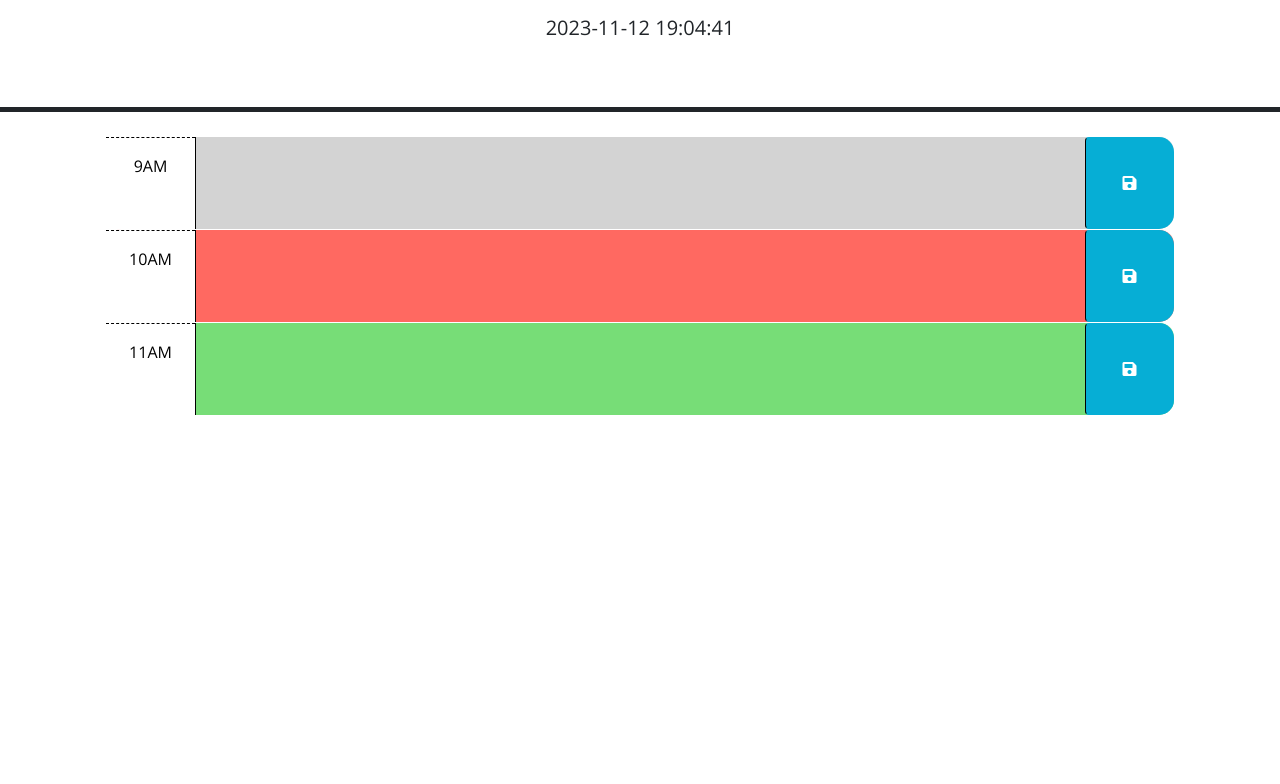
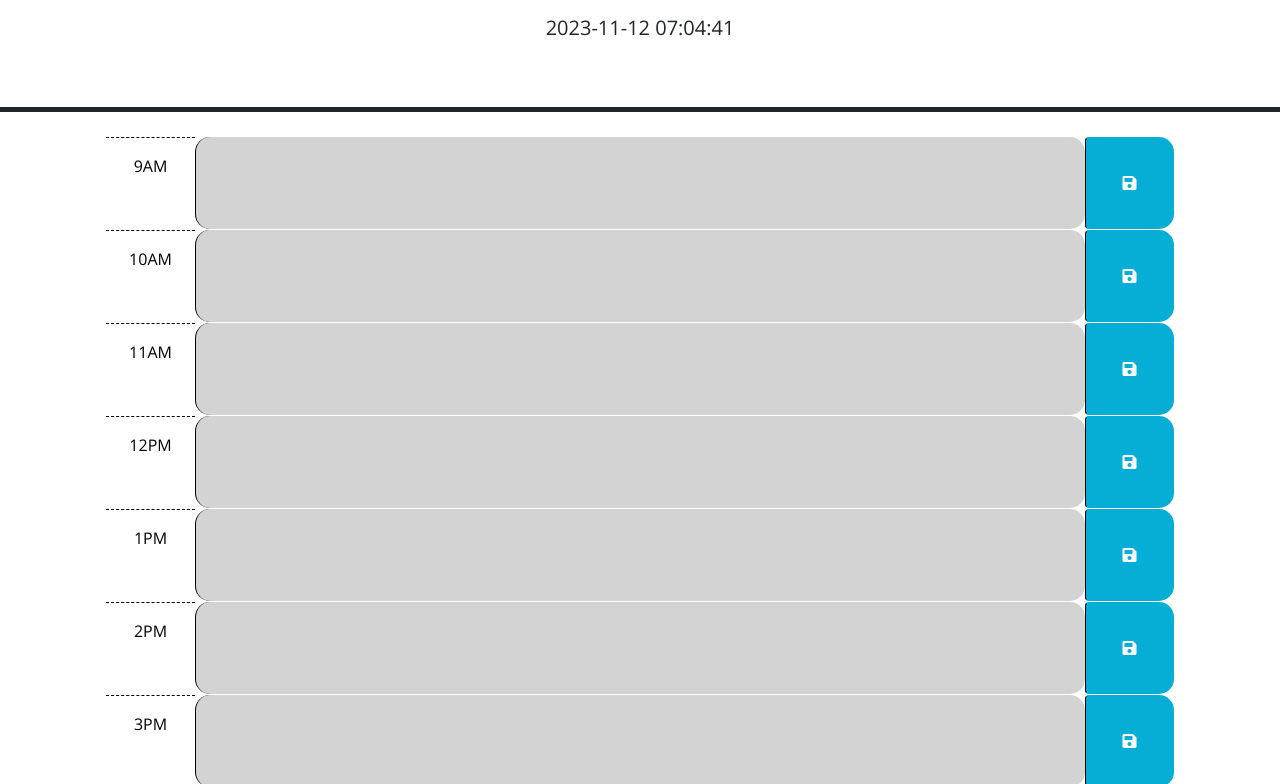
Before and after one commit to dan-watkins/workday-scheduler, a plain HTML site: page index.html in a window 1280 px wide. Shown: the part 166-950 px from the top of the page. Before the commit the page ends 800 px from the top, so only its background shows below. Drawn offline with nearby package versions, Linux system fonts and the light colour scheme.

Commit message:
started off just doing js but ended up doing it all

```diff
--- a/assets/js/script.js
+++ b/assets/js/script.js
@@ -8,20 +8,43 @@ $(function () {
   // function? How can DOM traversal be used to get the "hour-x" id of the
   // time-block containing the button that was clicked? How might the id be
   // useful when saving the description in local storage?
+  $(".saveBtn").on("click", function () {
+    var timeBlockId = $(this).siblings(".time-block").attr("id");
+    var description = $(this).siblings(".description").val();
+    localStorage.setItem(timeBlockId, description);
+  });
   //
   // TODO: Add code to apply the past, present, or future class to each time
   // block by comparing the id to the current hour. HINTS: How can the id
   // attribute of each time-block be used to conditionally add or remove the
   // past, present, and future classes? How can Day.js be used to get the
   // current hour in 24-hour time?
+  var currentHour = dayjs().hour();
+  $(".time-block").each(function () {
+    var blockHour = parseInt($(this).attr("id"));
+    if (blockHour === currentHour) {
+      $(this).addClass("present");
+    } else if (blockHour < currentHour) {
+      $(this).removeClass("present");
+      $(this).addClass("past");
+    } else {
+      $(this).removeClass("past");
+      $(this).addClass("future");
+    }
+  });
   //
   // TODO: Add code to get any user input that was saved in localStorage and set
   // the values of the corresponding textarea elements. HINT: How can the id
   // attribute of each time-block be used to do this?
+  $(".time-block").each(function () {
+    var timeBlockId = $(this).attr("id");
+    var description = localStorage.getItem(timeBlockId);
+    $(this).val(description);
+  });
   //
   // TODO: Add code to display the current date in the header of the page.
-  setInterval(function() {
-    var today = dayjs().format("YYYY-MM-DD HH:mm:ss");
+  setInterval(function () {
+    var today = dayjs().format("YYYY-MM-DD hh:mm:ss");
     $("#currentDay").text(today);
   }, 1000);
 });
--- a/index.html
+++ b/index.html
@@ -29,38 +29,73 @@
       <p id="currentDay" class="lead"></p>
     </header>
     <div class="container-lg px-5">
-      <!-- Use class for "past", "present", and "future" to apply styles to the
-        time-block divs accordingly. The javascript will need to do this by
-        adding/removing these classes on each div by comparing the hour in the
-        id to the current hour. The html provided below is meant to be an example
-        demonstrating how the css provided can be leveraged to create the
-        desired layout and colors. The html below should be removed or updated
-        in the finished product. Remember to delete this comment once the
-        code is implemented.
-        -->
-
-      <!-- Example of a past time block. The "past" class adds a gray background color. -->
-      <div id="hour-9" class="row time-block past">
+      <div id="hour-9" class="row">
         <div class="col-2 col-md-1 hour text-center py-3">9AM</div>
-        <textarea class="col-8 col-md-10 description" rows="3"> </textarea>
+        <textarea class="col-8 col-md-10 description time-block" id="9" rows="3"> </textarea>
         <button class="btn saveBtn col-2 col-md-1" aria-label="save">
           <i class="fas fa-save" aria-hidden="true"></i>
         </button>
       </div>
 
-      <!-- Example of a a present time block. The "present" class adds a red background color. -->
-      <div id="hour-10" class="row time-block present">
+      <div id="hour-10" class="row">
         <div class="col-2 col-md-1 hour text-center py-3">10AM</div>
-        <textarea class="col-8 col-md-10 description" rows="3"> </textarea>
+        <textarea class="col-8 col-md-10 description time-block" id="10" rows="3"> </textarea>
         <button class="btn saveBtn col-2 col-md-1" aria-label="save">
           <i class="fas fa-save" aria-hidden="true"></i>
         </button>
       </div>
 
-      <!-- Example of a future time block. The "future" class adds a green background color. -->
-      <div id="hour-11" class="row time-block future">
+      <div id="hour-11" class="row">
         <div class="col-2 col-md-1 hour text-center py-3">11AM</div>
-        <textarea class="col-8 col-md-10 description" rows="3"> </textarea>
+        <textarea class="col-8 col-md-10 description time-block" id="11" rows="3"> </textarea>
+        <button class="btn saveBtn col-2 col-md-1" aria-label="save">
+          <i class="fas fa-save" aria-hidden="true"></i>
+        </button>
+      </div>
+
+      <div id="hour-12" class="row">
+        <div class="col-2 col-md-1 hour text-center py-3">12PM</div>
+        <textarea class="col-8 col-md-10 description time-block" id="12" rows="3"> </textarea>
+        <button class="btn saveBtn col-2 col-md-1" aria-label="save">
+          <i class="fas fa-save" aria-hidden="true"></i>
+        </button>
+      </div>
+
+      <div id="hour-13" class="row">
+        <div class="col-2 col-md-1 hour text-center py-3">1PM</div>
+        <textarea class="col-8 col-md-10 description time-block" id="13" rows="3"> </textarea>
+        <button class="btn saveBtn col-2 col-md-1" aria-label="save">
+          <i class="fas fa-save" aria-hidden="true"></i>
+        </button>
+      </div>
+
+      <div id="hour-14" class="row">
+        <div class="col-2 col-md-1 hour text-center py-3">2PM</div>
+        <textarea class="col-8 col-md-10 description time-block" id="14" rows="3"> </textarea>
+        <button class="btn saveBtn col-2 col-md-1" aria-label="save">
+          <i class="fas fa-save" aria-hidden="true"></i>
+        </button>
+      </div>
+
+      <div id="hour-15" class="row">
+        <div class="col-2 col-md-1 hour text-center py-3">3PM</div>
+        <textarea class="col-8 col-md-10 description time-block" id="15" rows="3"> </textarea>
+        <button class="btn saveBtn col-2 col-md-1" aria-label="save">
+          <i class="fas fa-save" aria-hidden="true"></i>
+        </button>
+      </div>
+
+      <div id="hour-16" class="row">
+        <div class="col-2 col-md-1 hour text-center py-3">4PM</div>
+        <textarea class="col-8 col-md-10 description time-block" id="16" rows="3"> </textarea>
+        <button class="btn saveBtn col-2 col-md-1" aria-label="save">
+          <i class="fas fa-save" aria-hidden="true"></i>
+        </button>
+      </div>
+
+      <div id="hour-17" class="row">
+        <div class="col-2 col-md-1 hour text-center py-3">5PM</div>
+        <textarea class="col-8 col-md-10 description time-block" id="17" rows="3"> </textarea>
         <button class="btn saveBtn col-2 col-md-1" aria-label="save">
           <i class="fas fa-save" aria-hidden="true"></i>
         </button>
```
